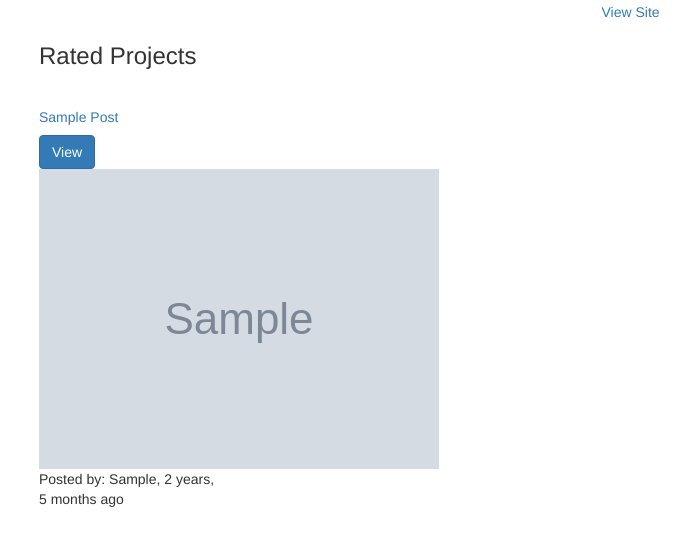
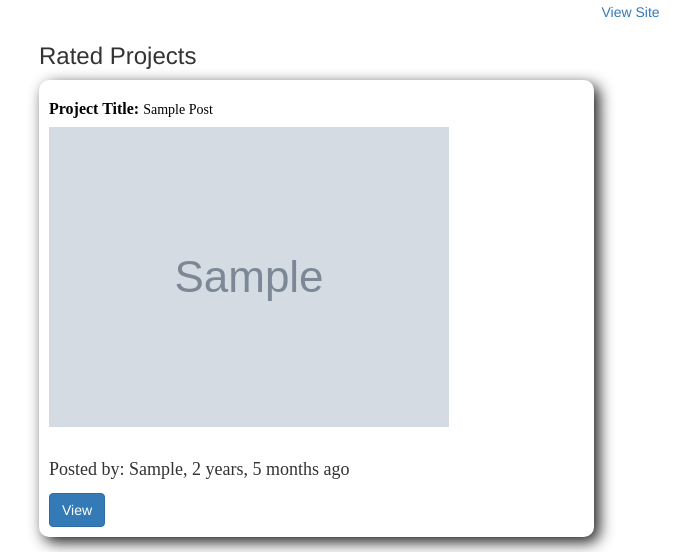
Before and after one commit to chanaiagwata/project-Rating, a Django app: page / in a window 1280 px wide. Shown: the part 573-1125 px from the top of the page, without its empty margins (31-721 px from the left). Before the commit the page ends 1080 px from the top, so only its background shows below. Run offline with Django 4.2, Linux system fonts and the light colour scheme; tables that the repository leaves empty hold one stand-in row (values such as "Sample post"); grey boxes marked "Sample" are stand-in pictures; some libraries are stand-ins or nearby versions.

Commit message:
style:optimize card styling

```diff
--- a/awardsapp/templates/index.html
+++ b/awardsapp/templates/index.html
@@ -81,13 +81,20 @@
     <div class="row">
         {% if posts %}
         {% for post in posts %}
-        <div class="col-md-4">
-            <div class="card" style="width: 18rem;">
-                <img class="card-img-top" src="{{post.pic.cdn_url}}" alt="">
+        <div class="col-md-4 col-lg-6">
+            <div class="card" style="width:; box-shadow: 5px 5px 15px rgba(0, 0, 0, 0.9); border-radius: 10px; padding:10px; margin-bottom:15px;">
+
+
                 <div class="card-body">
-                    <a href="{%url 'project' post.title %}"><h5 class="card-title">{{post.title|title}}</h5></a>
-                  <a href="{{post.url}}" class="btn btn-primary">View</a>
-                  <p class="card-text"><img src="{{post.user.profile.profile_pic.url}}" class="nav-img mr-2" alt="">Posted by: {{post.user.username|title}}, {{post.posted_at|timesince}} ago</p>
+                    <div  style=""
+                        <img class="card-img-top" src="{{post.pic.cdn_url}}"  width="200" height="200" alt="">
+                    </div>
+                    <a href="{%url 'project' post.title %}"><h5 class="card-title"><Span style="font-size:16px;font-family:sans serif; font-weight:bold;color:black;">Project Title: </Span><span style="color:black; font-family:sans serif;">{{post.title|title}}</span></h5></a>
+
+                    <p class="card-text"><img src="{{post.user.profile.profile_pic.url}}" class="nav-img mr-2" alt=""></p>
+                    <br>
+                    <p style="font-family:sans serif;font-size:18px;">Posted by: {{post.user.username|title}}, {{post.posted_at|timesince}} ago</p>
+                    <a href="{{post.url}}" class="btn btn-primary">View</a>
                 </div>
               </div>
         </div>
```
Also changed, not shown: media/images/shamiri5.png (added).
